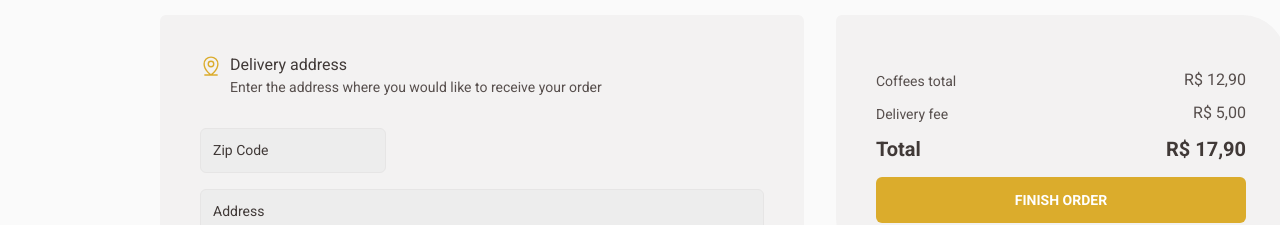
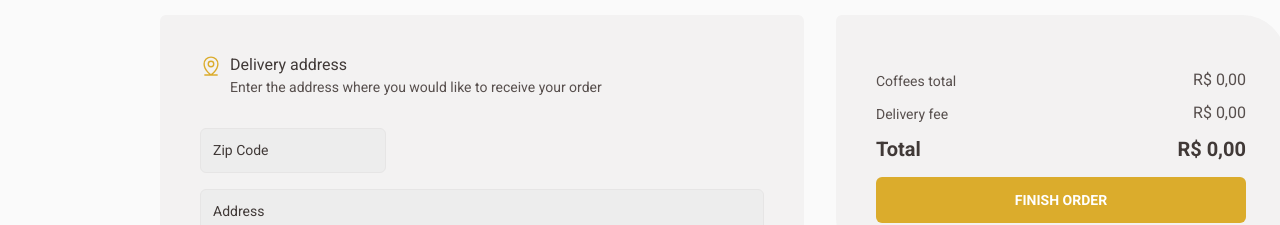
Before and after one commit to jeffersongouveia/coffee-delivery, a React (Vite) app: page /checkout in a window 1280 px wide. Shown: the part 131-356 px from the top of the page. Built offline with nearby package versions, Linux system fonts and the light colour scheme.

Commit message:
Updating total and fee values

```diff
--- a/src/components/Cart/Cart.tsx
+++ b/src/components/Cart/Cart.tsx
@@ -1,6 +1,7 @@
 import { useContext } from 'react'
 
 import SimplifiedCoffee from '../SimplifiedCoffee/SimplifiedCoffee.tsx'
+import formatCurrency from '../../utils/formatCurrency.ts'
 import { CoffeesContext } from '../../contexts/CoffeesContext.tsx'
 
 import {
@@ -19,6 +20,13 @@ import {
 export default function Cart() {
   const { coffeesInCart } = useContext(CoffeesContext)
 
+  const total = coffeesInCart.reduce(
+    (sum, coffee) => (sum += coffee.quantity * coffee.price),
+    0,
+  )
+  const fee = total * 0.05
+  const totalWithFee = total + fee
+
   return (
     <CartContainer>
       <Title>Selected Coffees</Title>
@@ -35,15 +43,15 @@ export default function Cart() {
 
         <TotalValues>
           <TotalItem>
-            Coffees total <span>R$ 12,90</span>
+            Coffees total <span>R$ {formatCurrency(total)}</span>
           </TotalItem>
 
           <TotalItem>
-            Delivery fee <span>R$ 5,00</span>
+            Delivery fee <span>R$ {formatCurrency(fee)}</span>
           </TotalItem>
 
           <Total>
-            Total <span>R$ 17,90</span>
+            Total <span>R$ {formatCurrency(totalWithFee)}</span>
           </Total>
         </TotalValues>
 
--- a/src/utils/formatCurrency.ts
+++ b/src/utils/formatCurrency.ts
@@ -1,6 +1,7 @@
 export default function formatCurrency(value: number | string) {
   const numberFormat = new Intl.NumberFormat('pt-BR', {
     minimumFractionDigits: 2,
+    maximumFractionDigits: 2,
   })
 
   return numberFormat.format(Number(value))
```
